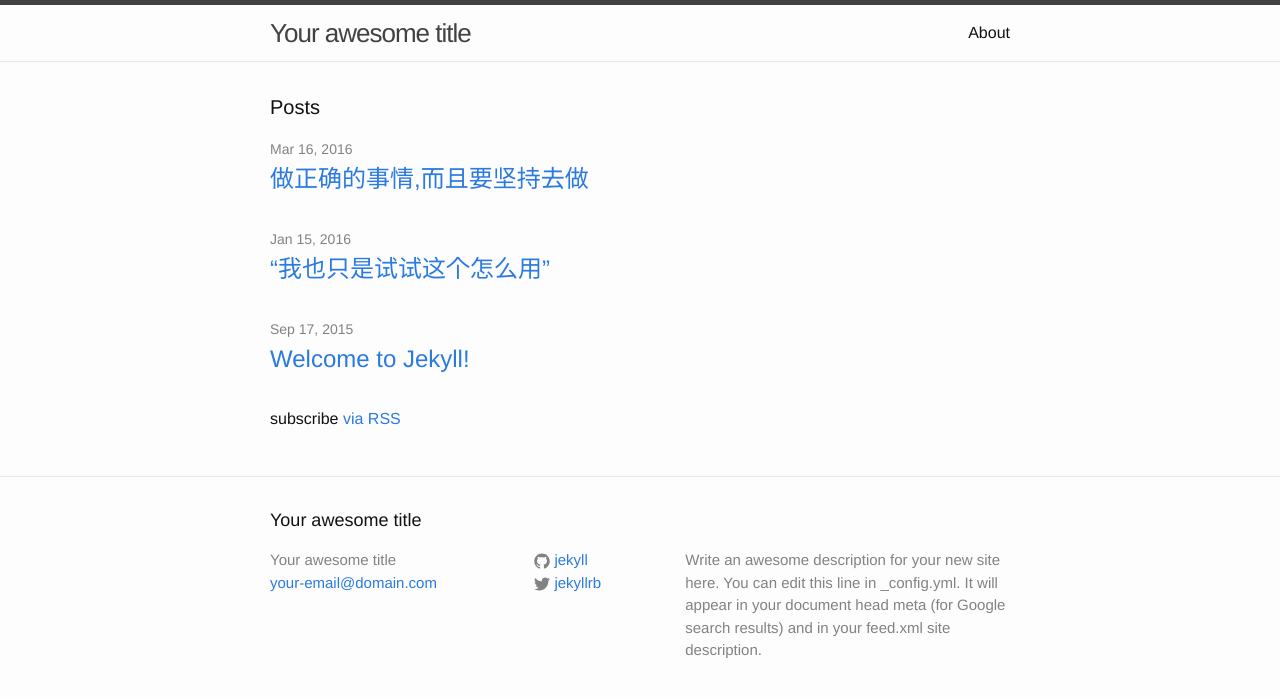
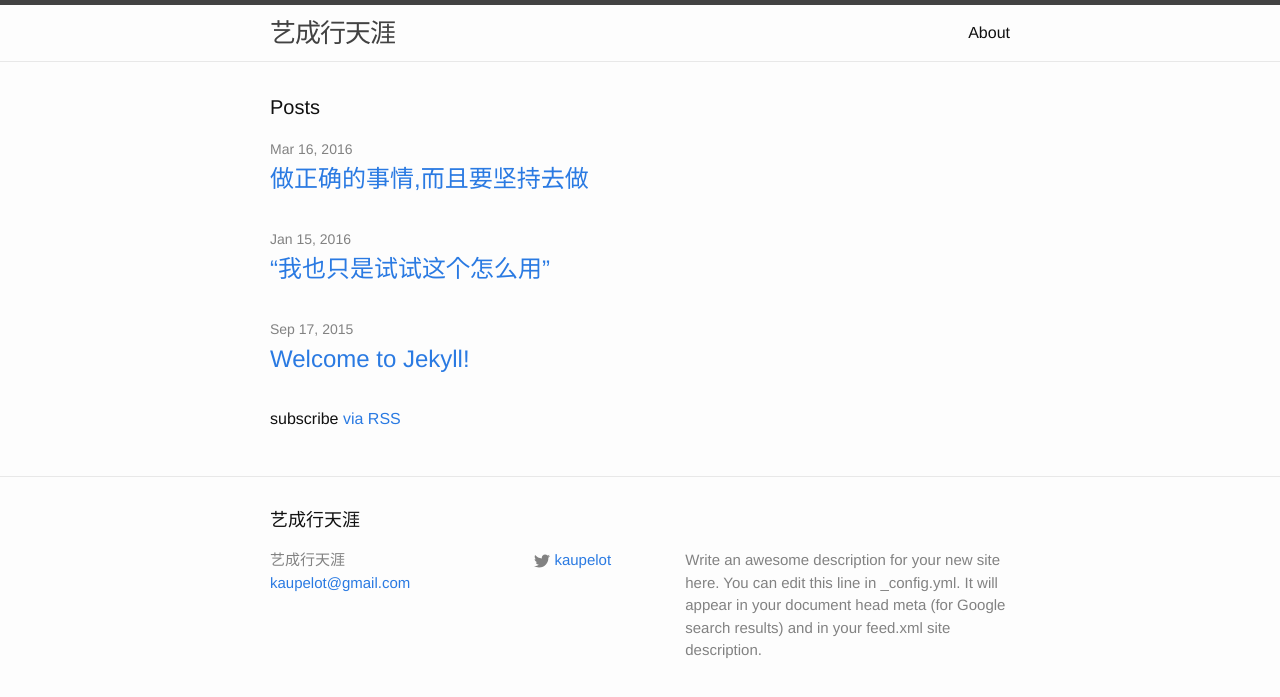
Before and after one commit to CJayHe/kaupelot.github.io, a Jekyll site: the page built from index.html, in a window 1280 px wide. Shown: the top 697 px of the page. Built offline with Jekyll 4.4.1, drawn with Linux system fonts in a browser that asks for light colours.

Commit message:
check the configuration

```diff
--- a/_config.yml
+++ b/_config.yml
@@ -1,14 +1,14 @@
 # Site settings
-title: Your awesome title
-email: your-email@domain.com
+title: 艺成行天涯
+email: kaupelot@gmail.com
 description: > # this means to ignore newlines until "baseurl:"
   Write an awesome description for your new site here. You can edit this
   line in _config.yml. It will appear in your document head meta (for
   Google search results) and in your feed.xml site description.
 baseurl: "" # the subpath of your site, e.g. /blog/
-url: "http://yourdomain.com" # the base hostname & protocol for your site
-twitter_username: jekyllrb
-github_username:  jekyll
+url: "http://www.zengwang365.com" # the base hostname & protocol for your site
+twitter_username: kaupelot
+# github_username:  kaupelot
 
 # Build settings
 markdown: kramdown
```
